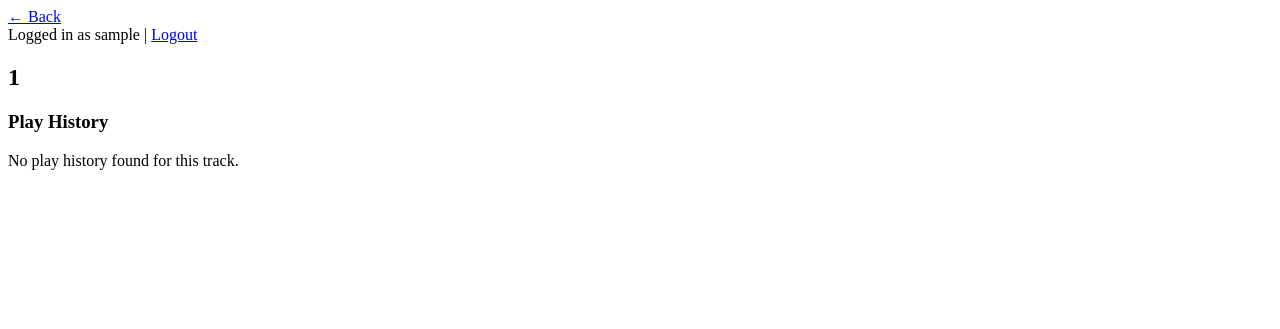
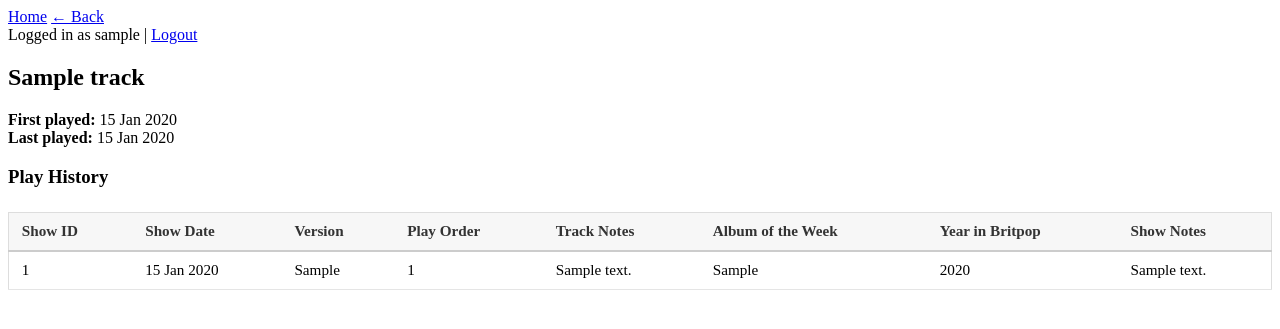
Before and after one commit to rmhix/britpoprevival, a Django app: page /track/1/ in a window 1280 px wide. Shown: the top 329 px of the page. Run offline with Django 5.2, Linux system fonts and the light colour scheme; a user stored in the database is signed in; tables that the repository leaves empty hold one stand-in row (values such as "Sample post").

Commit message:
Updated templates and PY files

```diff
--- a/core/admin.py
+++ b/core/admin.py
@@ -1,6 +1,6 @@
 from django.contrib import admin
 from .models import AnnualWinner, ShowDetail, TrackListing
-from core.models_new import Artist, Track
+from core.models import Artist, Track
 
 @admin.register(AnnualWinner)
 class AnnualWinnerAdmin(admin.ModelAdmin):
--- a/core/models.py
+++ b/core/models.py
@@ -1,14 +1,35 @@
-# This is an auto-generated Django model module.
-# You'll have to do the following manually to clean this up:
-#   * Rearrange models' order
-#   * Make sure each model has one field with primary_key=True
-#   * Make sure each ForeignKey and OneToOneField has `on_delete` set to the desired behavior
-#   * Remove `managed = False` lines if you wish to allow Django to create, modify, and delete the table
-# Feel free to rename the models, but don't rename db_table values or field names.
+from django.db import models
 
 
-from django.db import models
+# ============================================================
+#  NEW DJANGO-MANAGED MODELS (Artist + Track)
+# ============================================================
 
+class Artist(models.Model):
+    name = models.CharField(max_length=200, unique=True)
+
+    class Meta:
+        ordering = ["name"]
+
+    def __str__(self):
+        return self.name
+
+
+class Track(models.Model):
+    title = models.CharField(max_length=200)
+    artist = models.ForeignKey(Artist, on_delete=models.CASCADE, related_name="tracks")
+
+    class Meta:
+        ordering = ["title"]
+        unique_together = ("title", "artist")
+
+    def __str__(self):
+        return f"{self.title} — {self.artist.name}"
+
+
+# ============================================================
+#  LEGACY / AUTO-GENERATED TABLES (UNMANAGED)
+# ============================================================
 
 class AuthGroup(models.Model):
     name = models.CharField(unique=True, max_length=150)
@@ -160,12 +181,20 @@ class ShowDetail(models.Model):
 class TrackListing(models.Model):
     track_id = models.IntegerField(db_column='Track_ID', primary_key=True)
 
-    # UPDATED: show_id is now a ForeignKey to ShowDetail
     show = models.ForeignKey(
         ShowDetail,
         on_delete=models.DO_NOTHING,
         db_column='Show_ID',
         related_name='tracks'
+    )
+
+    canonical_track = models.ForeignKey(
+        'Track',
+        on_delete=models.DO_NOTHING,
+        db_column='track_fk',
+        related_name='tracklist',
+        null=True,
+        blank=True
     )
 
     play_order = models.IntegerField(db_column='Play_Order', blank=True, null=True)
@@ -174,8 +203,9 @@ class TrackListing(models.Model):
     version = models.CharField(db_column='Version', max_length=255, blank=True, null=True)
     notes = models.CharField(db_column='Notes', max_length=5, blank=True, null=True)
 
+
     class Meta:
-        managed = False
+        managed = True
         db_table = 'tblTrackListing'
         verbose_name = "Track Listing"
         verbose_name_plural = "Track Listings"
--- a/core/static/core/style.css
+++ b/core/static/core/style.css
@@ -14,3 +14,45 @@
 .suggestions div:hover {
     background: #eee;
 }
+
+.track-summary-table {
+    width: 100%;
+    border-collapse: collapse;
+    margin: 1.5rem 0;
+    font-size: 0.95rem;
+    background: #ffffff;
+    border: 1px solid #ddd;
+}
+
+.track-summary-table th,
+.track-summary-table td {
+    padding: 0.6rem 0.8rem;
+    text-align: left;
+    border-bottom: 1px solid #e5e5e5;
+}
+
+.track-summary-table th {
+    background: #f7f7f7;
+    font-weight: 600;
+    color: #333;
+    border-bottom: 2px solid #ccc;
+}
+
+.track-summary-table tr:nth-child(even) {
+    background: #fafafa;
+}
+
+.track-summary-table tr:hover {
+    background: #f0f7ff;
+    transition: background 0.2s ease-in-out;
+}
+
+.track-summary-table td.numeric {
+    text-align: right;
+    font-variant-numeric: tabular-nums;
+}
+
+.track-summary-table .highlight {
+    background: #fff8d6;
+    font-weight: 600;
+}
--- a/core/templates/base.html
+++ b/core/templates/base.html
@@ -8,8 +8,11 @@
 <body>
 
 <header class="site-header">
+{% if request.path != '/' %}
+    <a href="{% url 'home' %}">Home</a>
+{% endif %}
 
-    {% if request.resolver_match.url_name != "home" %}
+{% if request.resolver_match.url_name != "home" %}
     <a href="javascript:history.back()" class="back-btn">← Back</a>
 {% endif %}
 
--- a/core/templates/stotw_list.html
+++ b/core/templates/stotw_list.html
@@ -1,9 +1,10 @@
 {% extends "base.html" %}
+{% load blankify %}
 {% block content %}
 
 <h2>STotW – Song of the Week Archive</h2>
 
-<table>
+<table class="track-summary-table">
     <thead>
         <tr>
             <th>Show ID</th>
@@ -23,7 +24,7 @@
             <td>{{ t.play_order }}</td>
             <td>{{ t.artist }}</td>
             <td>{{ t.title }}</td>
-            <td>{{ t.version }}</td>
+            <td>{{ t.version|blankify }}</td>
         </tr>
         {% empty %}
         <tr>
--- a/core/templates/track_detail.html
+++ b/core/templates/track_detail.html
@@ -1,12 +1,30 @@
 {% extends "base.html" %}
-
+{% load blankify %}
 {% block content %}
 
-<h2>{{ title }}</h2>
+<h2>{{ track.title }}</h2>
+
+<p>
+    <strong>First played:</strong>
+    {% if first_played %}
+        {{ first_played|date:"d M Y" }}
+    {% else %}
+        Never played
+    {% endif %}
+    <br>
+
+    <strong>Last played:</strong>
+    {% if last_played %}
+        {{ last_played|date:"d M Y" }}
+    {% else %}
+        Never played
+    {% endif %}
+</p>
+
 <h3>Play History</h3>
 
 {% if plays %}
-<table>
+<table class="track-summary-table">
     <thead>
         <tr>
             <th>Show ID</th>
--- a/core/urls.py
+++ b/core/urls.py
@@ -9,9 +9,10 @@ urlpatterns = [
     path("search/track/", views.search_track, name="search_track"),
     path("autocomplete/artist/", views.autocomplete_artist,   name="autocomplete_artist"),
     path("autocomplete/track/", views.autocomplete_track, name="autocomplete_track"),
-    path("track/<str:title>/", views.track_detail, name="track_detail"),
+    path("track/<int:id>/", views.track_detail, name="track_detail"),
     path("add-tracklisting/", views.add_tracklisting, name="add_tracklisting"),
     path("ajax/next-play-order/", views.next_play_order, name="next_play_order"),
     path("stotw/", views.stotw_list, name="stotw_list"),
+    path("api/latest-tracklist/", views.latest_tracklist, name="latest_tracklist"),
 
 ]
--- a/core/views.py
+++ b/core/views.py
@@ -1,13 +1,10 @@
-# Test comment for GIT
-
 from django import forms
 from django.urls import reverse
 from django.shortcuts import render, redirect
 from django.forms import ModelForm
-from django.db.models import Q, Count, Max
-from .models import ShowDetail, TrackListing, AnnualWinner
+from django.db.models import Q, Count, Min, Max
+from .models import ShowDetail, TrackListing, AnnualWinner, Track, Artist
 from django.http import JsonResponse
-from .models_new import Artist, Track
 from django.contrib.auth.decorators import login_required
 from django.contrib.auth.forms import UserCreationForm
 from .forms import TrackListingForm
@@ -122,47 +119,66 @@ class ShowDetailForm(ModelForm):
 @login_required
 def search_artist(request):
     query = request.GET.get("artist", "").strip()
-    results = []
+
+    artist_results = []
+    tracklisting_results = []
     track_summary = []
 
     if query:
-        # Main search results
-        results = TrackListing.objects.filter(artist__icontains=query)
+        # Matching artists (optional)
+        artist_results = Artist.objects.filter(name__icontains=query)
+
+        # Full tracklisting results
+        tracklisting_results = (
+        TrackListing.objects
+        .filter(canonical_track__artist__name__icontains=query)
+        .select_related("show", "canonical_track")
+)
 
         # Distinct tracks + play count
         track_summary = (
-            TrackListing.objects
-            .filter(artist__icontains=query)
-            .values("title")
-            .annotate(play_count=Count("title"))
-            .order_by("-play_count")
-        )
+        TrackListing.objects
+        .filter(canonical_track__artist__name__icontains=query)
+        .values("canonical_track_id", "canonical_track__title")
+        .annotate(play_count=Count("canonical_track_id"))
+        .order_by("-play_count")
+)
 
     return render(request, "search_artist.html", {
         "query": query,
-        "results": results,
+        "artist_results": artist_results,
+        "tracklisting_results": tracklisting_results,
         "track_summary": track_summary,
     })
 
 
 @login_required
 def search_track(request):
-    query = request.GET.get("track", "")
+    query = request.GET.get("track", "").strip()
+
     track_results = []
-    tracklisting_results = []
+    tracks = []
 
-    # Autocomplete search results
     if query:
+        # Autocomplete-style list (unchanged)
         track_results = Track.objects.filter(title__icontains=query)
 
-        # If the query exactly matches a track title, fetch all matching rows
-        if Track.objects.filter(title=query).exists():
-            tracklisting_results = TrackListing.objects.filter(title=query).order_by("show_id", "play_order")
+        # Summary table: one row per track, matching Search Artist layout
+        tracks = (
+            Track.objects
+            .filter(title__icontains=query)
+            .annotate(
+                play_count=Count("tracklist"),
+                first_played=Min("tracklist__show__show_date"),
+                last_played=Max("tracklist__show__show_date"),
+            )
+            .order_by("title")
+        )
 
     return render(request, "search_track.html", {
         "query": query,
         "track_results": track_results,
-        "tracklisting_results": tracklisting_results,
+        "tracks": tracks,
     })
 
 
@@ -353,13 +369,28 @@ def add_show(request):
 
 
 @login_required
-def track_detail(request, title):
-    plays = TrackListing.objects.filter(title=title).order_by("-show_id")
+def track_detail(request, id):
+    track = Track.objects.get(id=id)
+
+    plays = TrackListing.objects.filter(
+        canonical_track=track
+    ).order_by("-show_id")
+
+    # First played / last played
+    stats = TrackListing.objects.filter(
+        canonical_track=track
+    ).aggregate(
+        first_played=Min("show__show_date"),
+        last_played=Max("show__show_date")
+    )
 
     return render(request, "track_detail.html", {
-        "title": title,
+        "track": track,
         "plays": plays,
+        "first_played": stats["first_played"],
+        "last_played": stats["last_played"],
     })
+
 
 
 @login_required
@@ -392,3 +423,20 @@ def stotw_list(request):
     return render(request, "stotw_list.html", {
         "tracks": stotw_tracks
     })
+
+
+@login_required
+def latest_tracklist(request):
+    latest_show = ShowDetail.objects.order_by('-show_date').first()
+
+    if not latest_show:
+        return JsonResponse({'tracklist': 'No shows found'})
+
+    tracks = TrackListing.objects.filter(show=latest_show).order_by('play_order')
+
+    text = "\n".join(
+        f"{t.play_order}. {t.artist} – {t.title}"
+        for t in tracks
+    )
+
+    return JsonResponse({'tracklist': text})
```
Also changed, not shown: britpoprevival/settings.py (+16 -4 lines), core/models_new.py (deleted, +0 -22 lines), core/templates/home.html (+20 -1 lines), core/templates/search_artist.html (+10 -9 lines), core/templates/search_track.html (+54 -16 lines), core/templatetags/blankify.py (added, +14 -0 lines), core/migrations/0002_alter_tracklisting_options.py (added), core/migrations/0003_auto_20260313_0048.py (added), core/templatetags/__init__.py (added).
